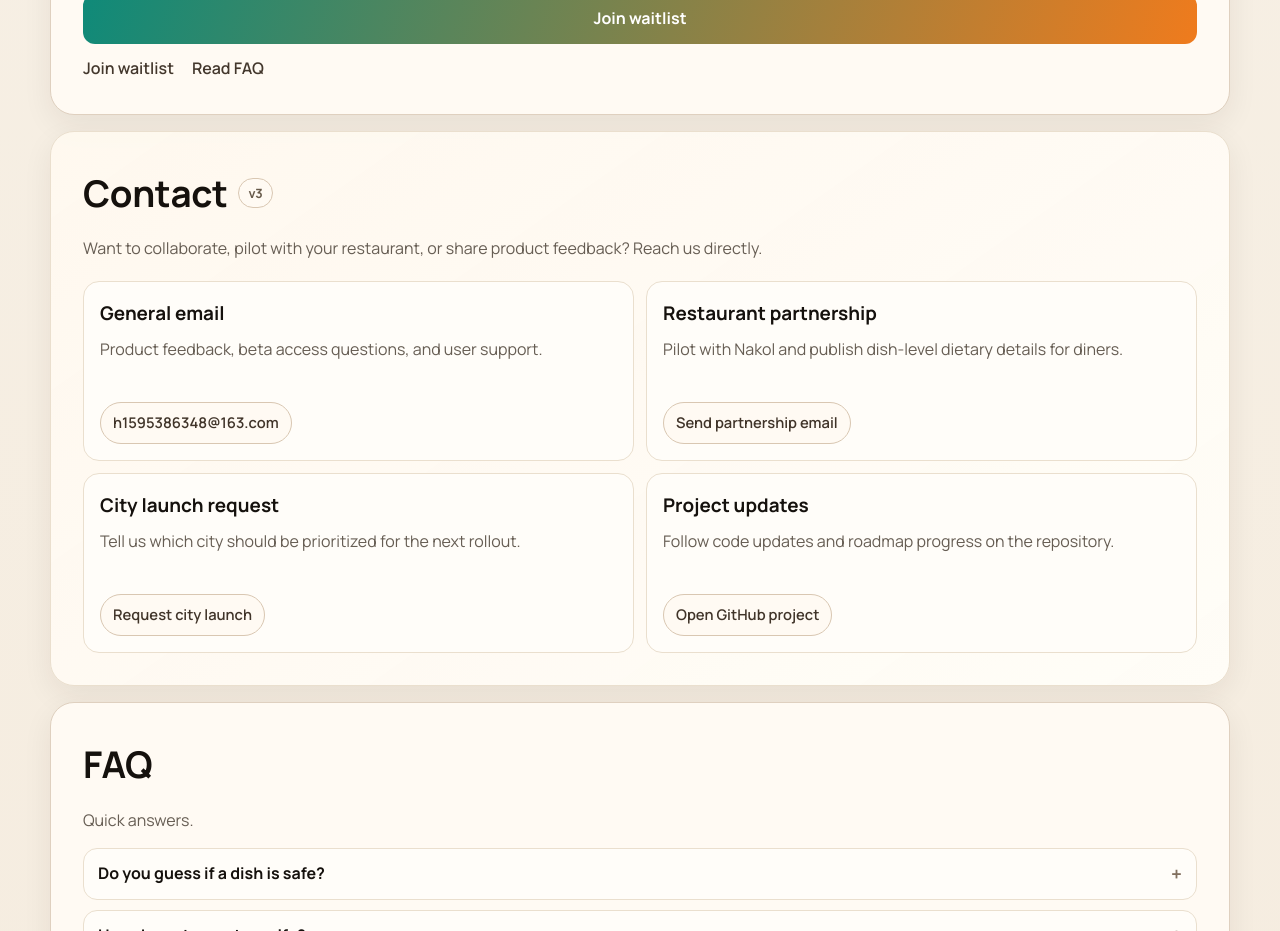
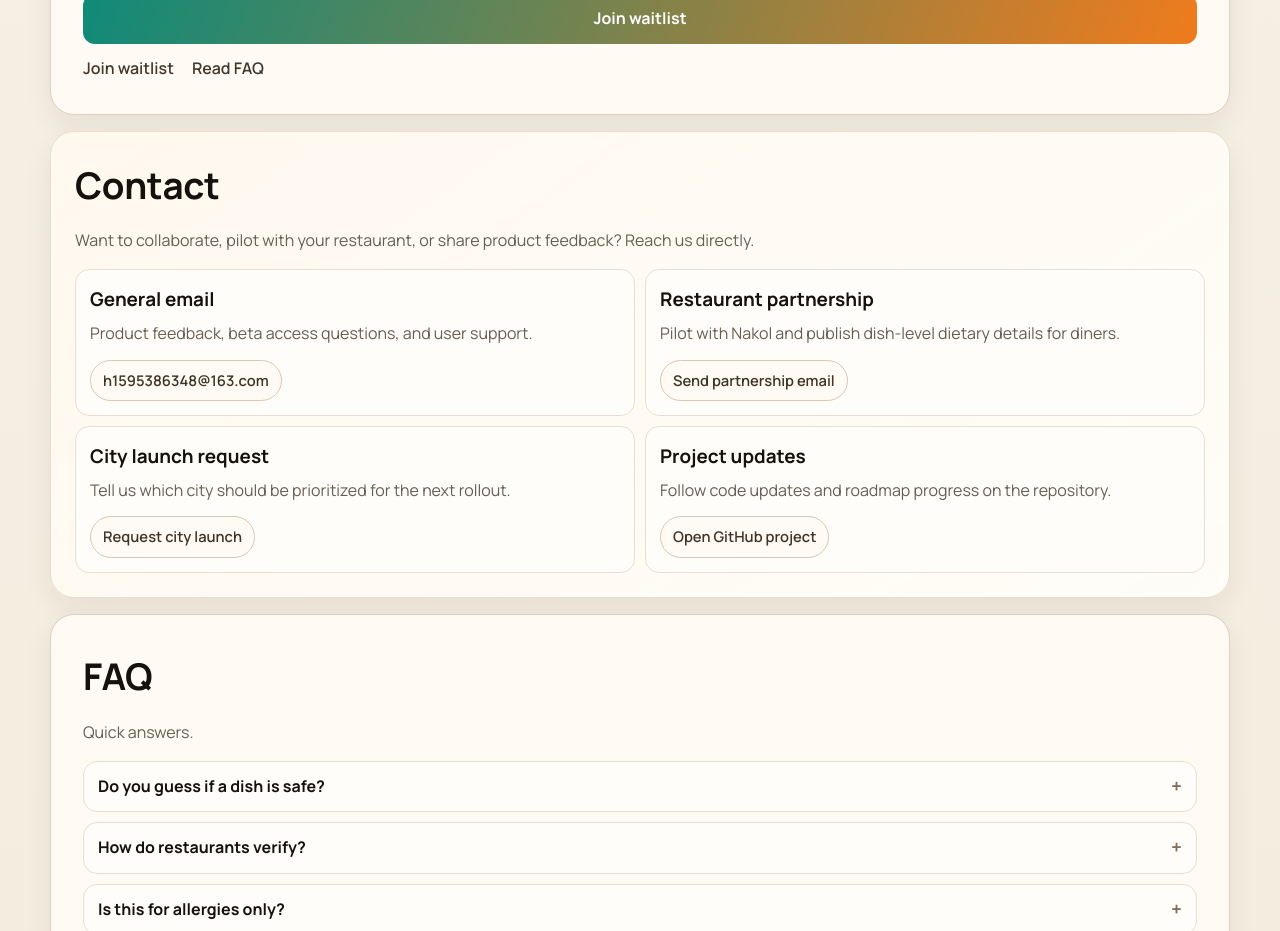
Before and after one commit to KevinHongJY/Nakol_demo, a Next.js app: page / in a window 1280 px wide. Shown: the part 3120-4051 px from the top of the page. Built offline with nearby package versions, Linux system fonts and the light colour scheme.

Commit message:
Remove contact version tag and tighten contact spacing

```diff
--- a/app/globals.css
+++ b/app/globals.css
@@ -316,25 +316,6 @@ body {
   letter-spacing: -0.01em;
 }
 
-.section-title-inline {
-  display: inline-flex;
-  align-items: center;
-  gap: 10px;
-}
-
-.build-tag {
-  display: inline-flex;
-  align-items: center;
-  justify-content: center;
-  border: 1px solid #d9c7b2;
-  border-radius: 999px;
-  background: #fffaf3;
-  color: #665949;
-  font-size: 0.8rem;
-  font-weight: 700;
-  padding: 4px 10px;
-}
-
 .section-copy {
   margin: 12px 0 0;
   color: var(--muted);
@@ -547,18 +528,22 @@ button:disabled {
   font-weight: 600;
 }
 
+.contact {
+  padding: 24px;
+}
+
 .contact-grid {
-  margin-top: 18px;
+  margin-top: 14px;
   display: grid;
   grid-template-columns: repeat(2, minmax(220px, 1fr));
-  gap: 12px;
+  gap: 10px;
 }
 
 .contact-card {
   border: 1px solid var(--line-soft);
   background: var(--panel-2);
-  border-radius: 16px;
-  padding: 16px;
+  border-radius: 14px;
+  padding: 14px;
 }
 
 .contact-card h3 {
@@ -567,14 +552,14 @@ button:disabled {
 }
 
 .contact-card p {
-  margin: 8px 0 0;
+  margin: 6px 0 0;
   color: var(--muted);
   line-height: 1.7;
-  min-height: 52px;
+  min-height: 0;
 }
 
 .contact-action {
-  margin-top: 14px;
+  margin-top: 12px;
   display: inline-flex;
   align-items: center;
   text-decoration: none;
@@ -706,10 +691,13 @@ button:disabled {
   .steps,
   .restaurants,
   .signup,
-  .contact,
   .faq,
   .constraints {
     padding: 22px;
+  }
+
+  .contact {
+    padding: 20px;
   }
 
   .dish-card ul {
--- a/app/page.tsx
+++ b/app/page.tsx
@@ -374,9 +374,7 @@ export default function Home() {
       </section>
 
       <section className="contact panel-soft" id="contact">
-        <h2 className="section-title-inline">
-          Contact <span className="build-tag">v3</span>
-        </h2>
+        <h2>Contact</h2>
         <p className="section-copy">
           Want to collaborate, pilot with your restaurant, or share product feedback? Reach us
           directly.
```
